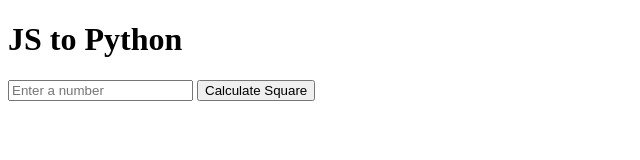
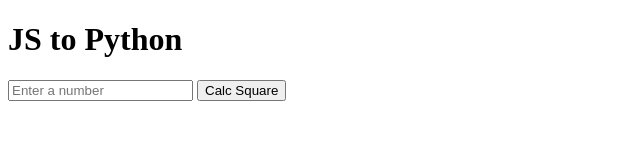
Before and after one commit to SteliosNtousios/test-git, a plain HTML site: page index.html in a window 1280 px wide. Shown: the full height of the page, 0-640 px from the left. Drawn offline with Linux system fonts and the light colour scheme.

Commit message:
modified:   index.html

```diff
--- a/index.html
+++ b/index.html
@@ -8,7 +8,7 @@
 <body>
     <h1>JS to Python</h1>
     <input type="number" id="numberInput" placeholder="Enter a number">
-    <button onclick="sendData()">Calculate Square</button>
+    <button onclick="sendData()">Calc Square</button>
     <p id="result"></p>
 
     <script>
```
